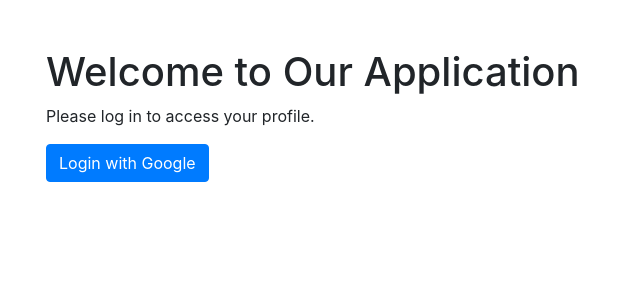
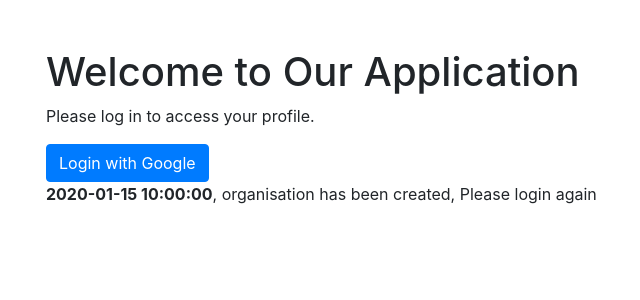
Before and after one commit to helixiora/helixiora-lorelai, a Flask app: template templates/index.html in a window 1280 px wide. Shown: the top 300 px of the page, without its empty margins (39-679 px from the left). Run offline with Flask 3, Linux system fonts and the light colour scheme; the template is opened without the code that fills it: most values are stand-ins (such as "Sample title", 1, 10 or a date in 2020); parts of the project's set-up code (start-up, migrations or seed data) failed here and were passed over; some libraries are stand-ins or nearby versions.

Commit message:
added:  info in login screen when users create an organisation

```diff
--- a/templates/index.html
+++ b/templates/index.html
@@ -10,6 +10,9 @@
         <h1>Welcome to Our Application</h1>
         <p>Please log in to access your profile.</p>
         <a href="{{ auth_url }}" class="btn btn-primary">Login with Google</a>
+        {% if organisation_created is not none %}
+        <p><b>{{organisation_created}}</b>, organisation has been created, Please login again</p>
+        {% endif %}
     </div>
 </body>
 </html>
```
